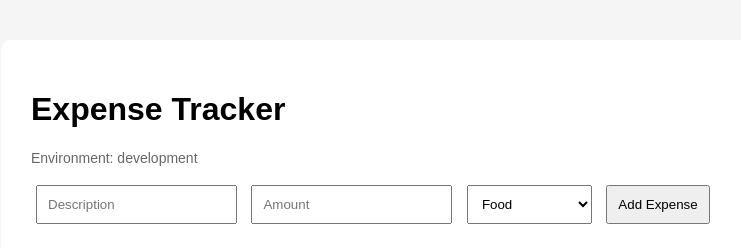
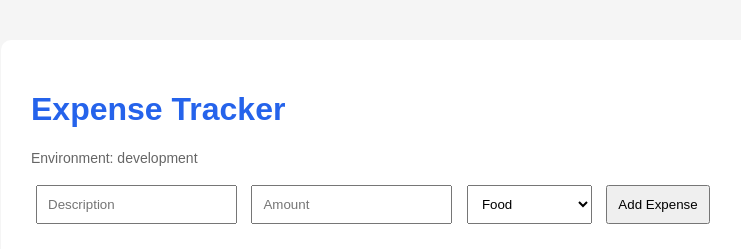
Before and after one commit to ChunWaiLeong/SWE40006-Group-ExpenseTracker, a Flask app: page / in a window 1280 px wide. Shown: the top 249 px of the page, without its empty margins (239-980 px from the left). Run offline with Flask 3, Linux system fonts and the light colour scheme.

Commit message:
style: update title color to blue

```diff
--- a/templates/index.html
+++ b/templates/index.html
@@ -53,7 +53,7 @@
 <body>
 <div class="container">
 
-    <h1>{{ app_name }}</h1>
+    <h1 style="color: #2563eb;">{{ app_name }}</h1>
 
     <p class="environment">
         Environment: {{ app_env }}
```
